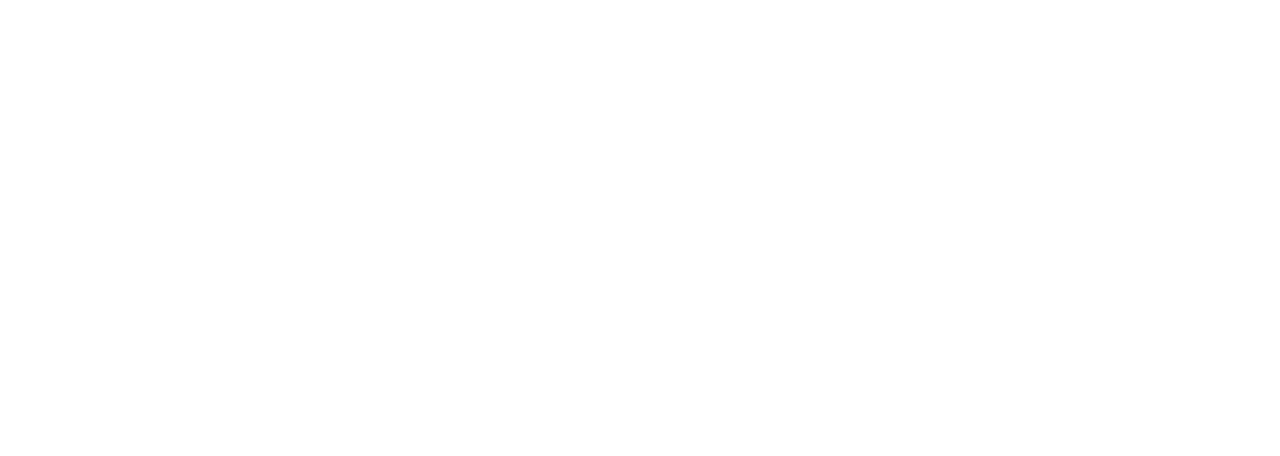
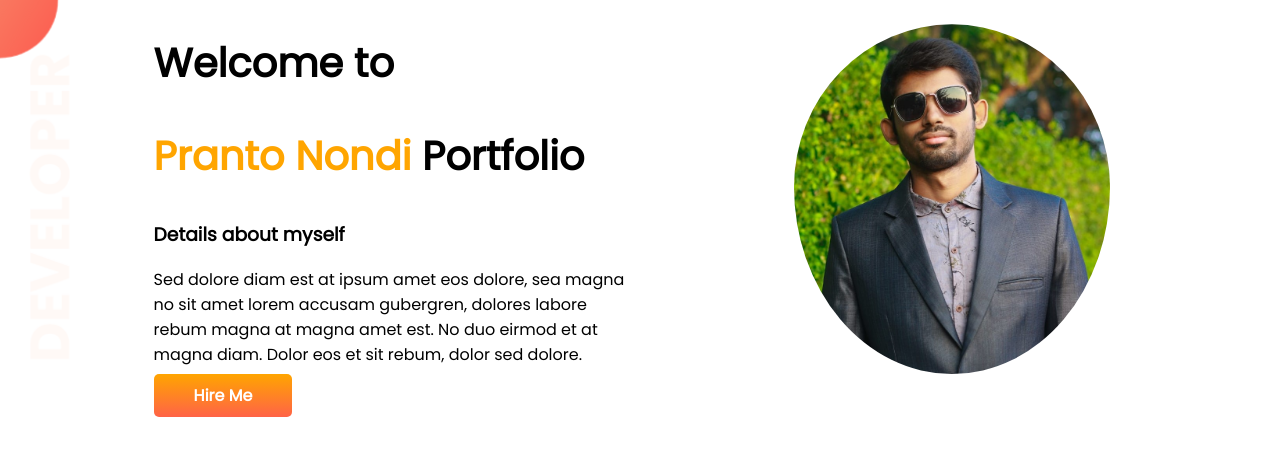
Before and after one commit to Pranto-Nondi-1997/sample-portfolio1, a plain HTML site: page index.html in a window 1280 px wide. Drawn offline with Linux system fonts and the light colour scheme.

Commit message:
primary html and css code

```diff
--- a/index.html
+++ b/index.html
@@ -6,9 +6,27 @@
     <meta http-equiv="X-UA-Compatible" content="IE=edge">
     <meta name="viewport" content="width=device-width, initial-scale=1.0">
     <title>Pranto Portfolio</title>
+    <link rel="preconnect" href="https://fonts.googleapis.com">
+    <link rel="preconnect" href="https://fonts.gstatic.com" crossorigin>
+    <link href="https://fonts.googleapis.com/css2?family=Poppins&display=swap" rel="stylesheet">
+    <link rel="stylesheet" href="style.css">
+
 </head>
 
 <body>
+    <section class="TopBanner">
+        <div class="SecHalfdiv">
+            <h1>Welcome to </h1>
+            <h1><span class="MyNameColor">Pranto Nondi</span> Portfolio</h1>
+            <h3>Details about myself</h3>
+            <P>Sed dolore diam est at ipsum amet eos dolore, sea magna no sit amet lorem accusam gubergren, dolores labore rebum magna at magna amet est. No duo eirmod et at magna diam. Dolor eos et sit rebum, dolor sed dolore.</P>
+            <a target="_blank" class="linkBtn" href="https://www.linkedin.com/in/pranto-nondi-08a701214/">Hire Me</a>
+        </div>
+        <div class="SecHalfdiv">
+
+            <img src="images/mypic.jpg" alt="">
+        </div>
+    </section>
 
 </body>
 
--- a/style.css
+++ b/style.css
@@ -0,0 +1,47 @@
+body {
+    font-family: 'Poppins', sans-serif;
+    margin: 0;
+}
+
+h1 {
+    font-size: 40px;
+}
+
+.MyNameColor {
+    color: orange;
+}
+
+section {
+    display: flex;
+}
+
+.SecHalfdiv {
+    width: 50%;
+    padding-left: 12%;
+}
+
+.SecHalfdiv img {
+    width: 65%;
+    height: 350px;
+    border-radius: 90%;
+    -webkit-border-radius: 90%;
+    padding-top: 5%;
+}
+
+.linkBtn {
+    text-decoration: none;
+    background-image: linear-gradient(orange, tomato);
+    padding: 10px 40px;
+    color: white;
+    font-weight: 700;
+    border-radius: 5px;
+    -webkit-border-radius: 5px;
+    -moz-border-radius: 5px;
+    -ms-border-radius: 5px;
+    -o-border-radius: 5px;
+}
+
+.TopBanner {
+    background-image: url(images/top-banner.png);
+    background-repeat: no-repeat;
+}
```
Also changed, not shown: images/dream-bg.png (added), images/exp-bg.png (added), images/jhankar.png (added), images/jhankar2.png (added), images/my-bg.png (added), images/my-bg2.png (added), images/mypic.jpg (added), images/top-banner.png (added).
